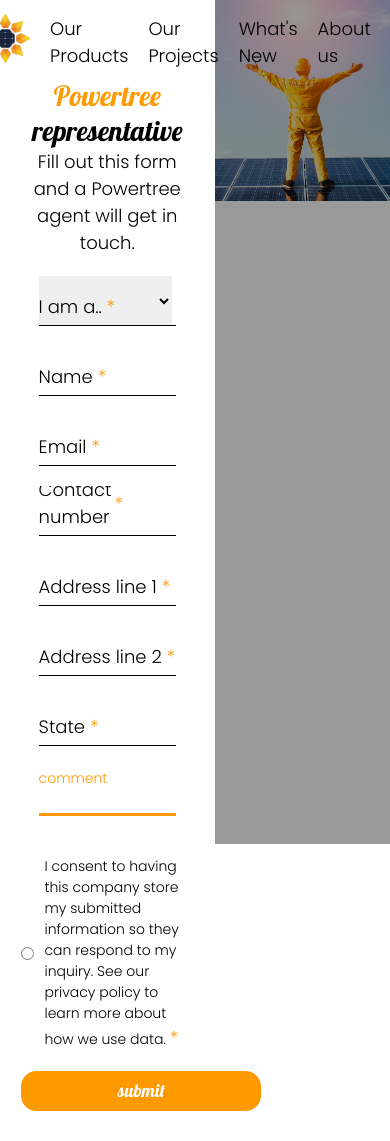
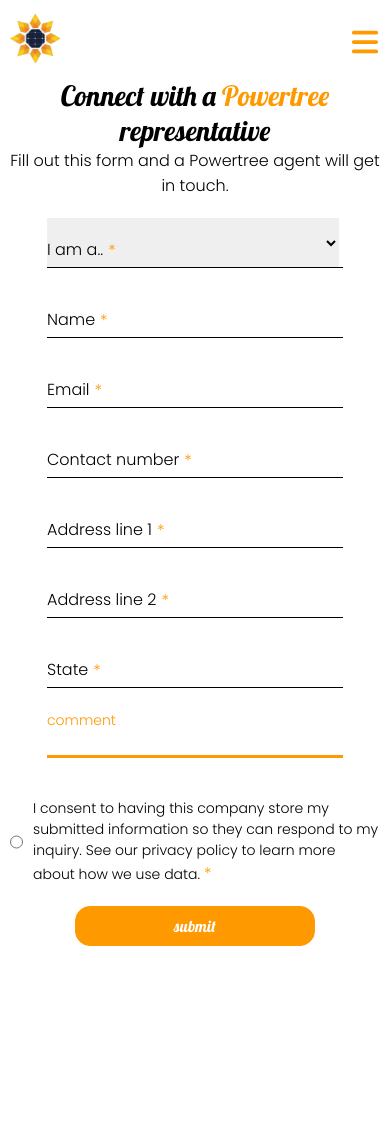
Before and after one commit to vidit-od/Imagine-Powertree, a Django app: page /reserve in a window 390 px wide. After the commit the page ends 946 px from the top, so only its background shows below. Run offline with Django 4.2, Linux system fonts and the light colour scheme.

Commit message:
reserve responsive

```diff
--- a/code/full stack/Imagine_Powertree/static/reserve_style.css
+++ b/code/full stack/Imagine_Powertree/static/reserve_style.css
@@ -211,3 +211,47 @@
     color: #ff9900;
     font-size: 28px;
 }
+
+@media screen and (max-width:1000px) {
+    *{
+        font-size: 16px;
+    }
+    .navbar{
+        width: 100%;
+    }
+    .navbar .content{
+        width: 10%;
+        position: absolute;
+        opacity: 0;
+        pointer-events: none;
+    }
+    .navbar .slider{
+        width: 50px;
+        height: 50px;
+        display: flex;
+        flex-wrap: wrap;
+        justify-content: center;
+        align-items: center;
+    }
+    .navbar .slider svg{
+        width: 30px;
+        height: 30px;
+        fill: #FF9900;
+    }
+    .reserve .right{
+        position: absolute;
+        opacity: 0;
+        pointer-events: none;
+    }
+    .reserve .left .navbar{
+        width: 100%;
+        justify-content: space-between;
+    }
+    .reserve .left{
+        width: 100%;
+    }
+    .reserve .left .form{
+        padding: 10px;
+        padding-top: 10%;
+    }
+}
--- a/code/full stack/Imagine_Powertree/templates/reserve.html
+++ b/code/full stack/Imagine_Powertree/templates/reserve.html
@@ -5,7 +5,7 @@
 <head>
     <meta charset="UTF-8">
     <meta http-equiv="X-UA-Compatible" content="IE=edge">
-    <meta name="viewport" content="width=device-width, initial-scale=1.0">
+    <meta name="viewport" content="width=device-width, initial-scale=1.0 , maximum-scale=1.0, user-scalable=0">
     <!-- import font poppins -->
     <link rel="preconnect" href="https://fonts.googleapis.com">
 <link rel="preconnect" href="https://fonts.gstatic.com" crossorigin>
@@ -28,6 +28,9 @@
                     <p class="navlink"><a href="{% url 'project' %} ">Our Projects</a></p>
                     <p class="navlink"><a href="{% url 'whats_new' %}">What's New</a></p>
                     <p class="navlink"><a href="{% url 'aboutus' %}">About us</a></p>
+                </div>
+                <div class="slider">
+                    <svg xmlns="http://www.w3.org/2000/svg" viewBox="0 0 448 512"><!--! Font Awesome Pro 6.3.0 by @fontawesome - https://fontawesome.com License - https://fontawesome.com/license (Commercial License) Copyright 2023 Fonticons, Inc. --><path d="M0 96C0 78.3 14.3 64 32 64H416c17.7 0 32 14.3 32 32s-14.3 32-32 32H32C14.3 128 0 113.7 0 96zM0 256c0-17.7 14.3-32 32-32H416c17.7 0 32 14.3 32 32s-14.3 32-32 32H32c-17.7 0-32-14.3-32-32zM448 416c0 17.7-14.3 32-32 32H32c-17.7 0-32-14.3-32-32s14.3-32 32-32H416c17.7 0 32 14.3 32 32z"/></svg>
                 </div>
             </div>
             <div class="form">
```
